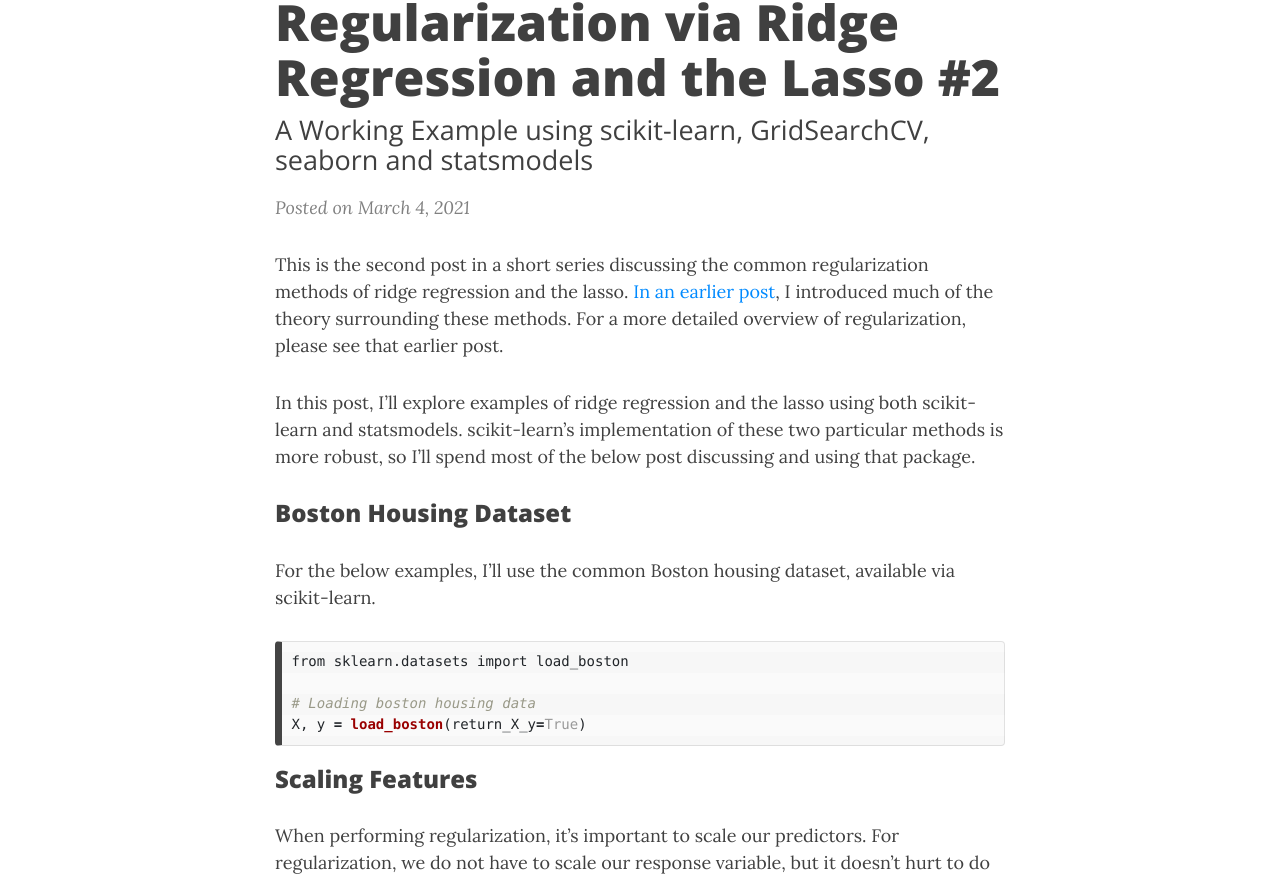
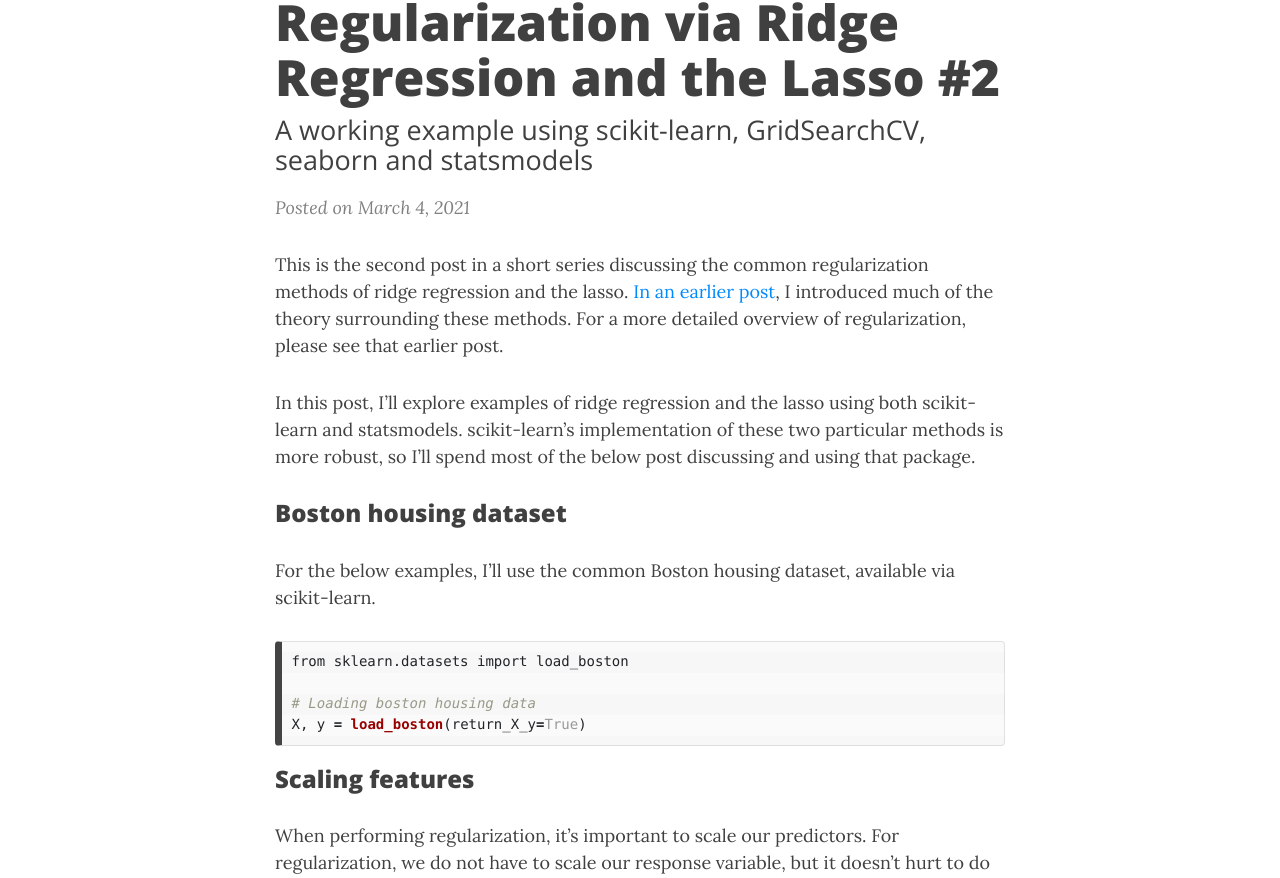
Before and after one commit to ethanwicker/ethanwicker.github.io, a Jekyll site: the page built from _posts/2021-03-04-regularization-ridge-regression-lasso-002.md, in a window 1280 px wide and 1400 px high. Shown: the part 135-1013 px from the top of the window. Built offline with Jekyll 4.4.1, drawn with Linux system fonts in a browser that asks for light colours; nearby versions of some CDN libraries; formulas are drawn with MathJax 3; some of the changed text lies outside the part shown.

Commit message:
Update 2021-03-04-regularization-ridge-regression-lasso-002.md

````diff
--- a/_posts/2021-03-04-regularization-ridge-regression-lasso-002.md
+++ b/_posts/2021-03-04-regularization-ridge-regression-lasso-002.md
@@ -1,7 +1,7 @@
 ---
 layout: post
 title: "Regularization via Ridge Regression and the Lasso #2"
-subtitle: A Working Example using scikit-learn, GridSearchCV, seaborn and statsmodels
+subtitle: A working example using scikit-learn, GridSearchCV, seaborn and statsmodels
 comments: false
 ---
 
@@ -9,7 +9,7 @@ This is the second post in a short series discussing the common regularization m
 
 In this post, I'll explore examples of ridge regression and the lasso using both scikit-learn and statsmodels.  scikit-learn's implementation of these two particular methods is more robust, so I'll spend most of the below post discussing and using that package.
 
-### Boston Housing Dataset
+### Boston housing dataset
 
 For the below examples, I'll use the common Boston housing dataset, available via scikit-learn.
 
@@ -20,7 +20,7 @@ from sklearn.datasets import load_boston
 X, y = load_boston(return_X_y=True)
 ```
 
-### Scaling Features
+### Scaling features
 
 When performing regularization, it's important to scale our predictors.  For regularization, we do not have to scale our response variable, but it doesn't hurt to do so either.  Below I'll just scale the array of predictors `X`.
 
@@ -52,7 +52,7 @@ ridge_reg.intercept_   # intercept
 ridge_reg.predict(X)   # getting predictions
 ```
 
-### $k$-Fold Cross-Validation
+### $k$-fold cross-validation
 
 To better evaluate how our above ridge regression model is perform when `alpha=0.1`, we can perform $k$-fold cross-validation using `cross_val_score`.
 
@@ -68,7 +68,7 @@ cv_scores.mean()
 cv_scores.std()
 ```
 
-### Determining Optimal `alpha` via `GridSearchCV`
+### Determining optimal `alpha` via `GridSearchCV`
 
 To determine an ideal value of `alpha`, we can use scikit-learn's `GridSearchCV`.  This estimator takes a grid of candidate `alpha` values and performs cross-validation to determine which value is performing the best.  Of course, other parameters can be evaluated using `GridSearchCV` as well.
 
@@ -119,7 +119,7 @@ grid_search_results
 10       0.000577      0.000002         0.000338        0.000005  100000.00000  {'alpha': 100000.0}           0.019317          -0.041785          -0.967471          -0.093025          -2.332985        -0.683190        0.900650               11
 ```
 
-### Determining Optimal `alpha` via `RidgeCV`
+### Determining optimal `alpha` via `RidgeCV`
 
 We can also use the `RidgeCV` estimator to perform the same grid search functionality as `GridSearchCV`.  `GridSearchCV` is a more robust class however that can be used for many more types of problems and estimators.
 
@@ -141,7 +141,7 @@ ridge_reg_cv.coef_        # standardized coefficients when alpha=100
 ridge_reg_cv.intercept_   # intercept when alpha=100
 ```
 
-### Plotting Standardized Coefficients as Function of $\lambda$
+### Plotting standardized coefficients as function of $\lambda$
 
 To see how different values of $\lambda$ (`alpha`) are regularizing the coefficients, we can plot the standardized coefficients as a function of $\lambda$.  Below, I'm using `lambda` and `alpha` to refer to the same penalty controlling parameter.
 
````
